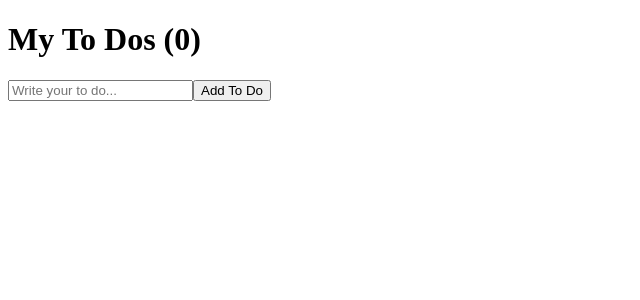
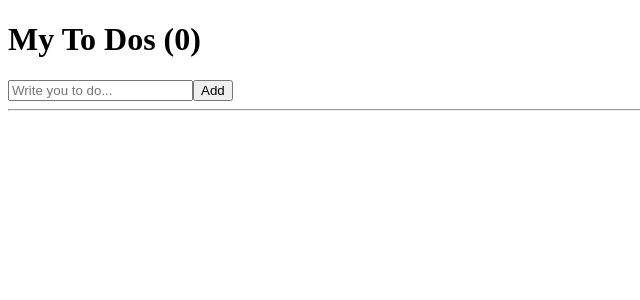
Before and after one commit to waitingforlunch/react_2, a React (Create React App) app: page / in a window 1280 px wide. Shown: the top 300 px of the page, without its empty margins (0-640 px from the left). Built offline with nearby package versions, Linux system fonts and the light colour scheme.

Commit message:
react To do list practice 2nd round

```diff
--- a/src/App.js
+++ b/src/App.js
@@ -4,28 +4,32 @@ function App() {
   const [toDo, setToDo] = useState("");
   const [toDos, setToDos] = useState([]);
   const onChange = (event) => setToDo(event.target.value);
-  const onSubmit = (event) => {
+  function onSubmit(event) {
     event.preventDefault();
-    if(toDo === "") {
+    if (toDo === "") {
       return;
     }
+    setToDos((currentArray) => [toDo, ...currentArray]);
     setToDo("");
-    setToDos((currentArray) => [toDo, ...currentArray]);
-  };
-  console.log(toDos)
-
+  }
 
   return (
     <div>
       <h1>My To Dos ({toDos.length})</h1>
       <form onSubmit={onSubmit}>
         <input
-        onChange={onChange}
-        value={toDo}
-        type="text"
-        placeholder="Write your to do..."/>
-        <button>Add To Do</button>
+          type="text"
+          placeholder="Write you to do..."
+          value={toDo}
+          onChange={onChange}/>
+        <button>Add</button>
       </form>
+      <hr/>
+      <ul>
+        {toDos.map((item, index) => (
+          <li key={index}>{item}</li>
+        ))}
+      </ul>
     </div>
   );
 }
```
